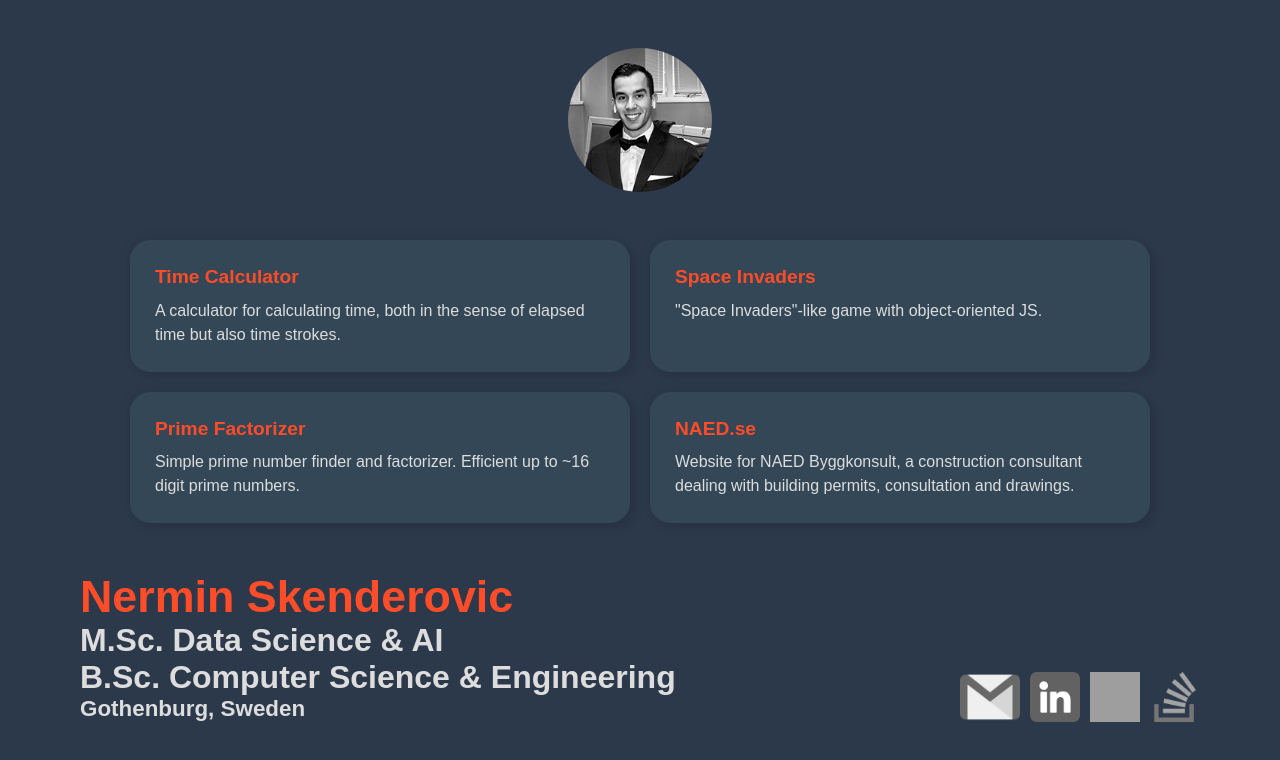
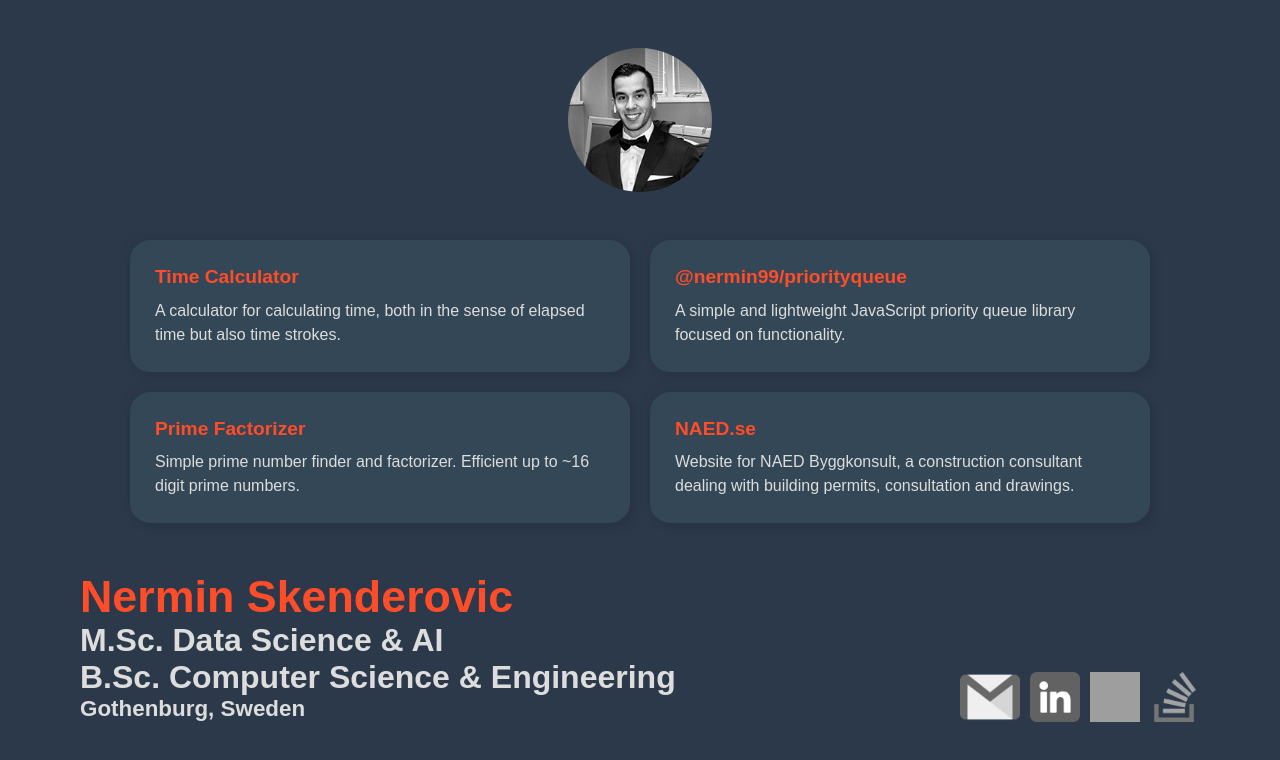
Before and after one commit to nermin99/nermin.skenderovic.se, a Next.js app: page / in a window 1280 px wide. Shown: the top 760 px of the page. Built offline with nearby package versions, Linux system fonts and the light colour scheme; grey boxes are pictures that could not be loaded; a web font is replaced by a local one.

Commit message:
Replace Space Invaders with priorityqueue

```diff
--- a/pages/index.tsx
+++ b/pages/index.tsx
@@ -31,9 +31,9 @@ const Home: NextPage = () => {
             link="https://nermin99.github.io/timecalculator/"
           />
           <Card
-            title="Space Invaders"
-            description='"Space Invaders"-like game with object-oriented JS.'
-            link="https://nermin99.github.io/SpaceInvaders-JS/"
+            title="@nermin99/priorityqueue"
+            description='A simple and lightweight JavaScript priority queue library focused on functionality.'
+            link="https://www.npmjs.com/package/@nermin99/priorityqueue"
           />
           <Card
             title="Prime Factorizer"
```
